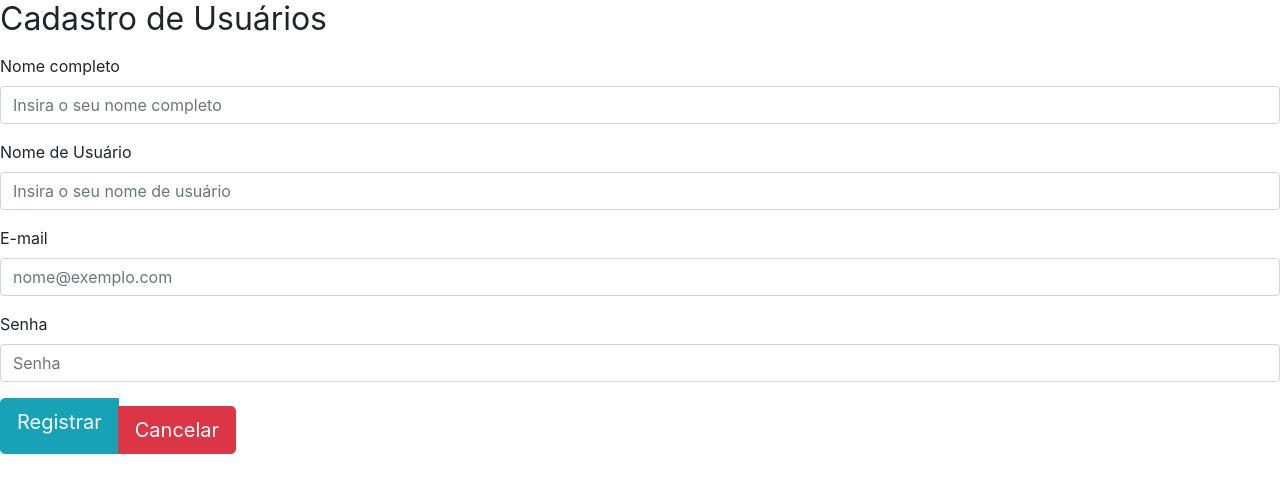
After one commit to bonieasy/beer_tracker_web, a PHP site: page /login_registrar.php in a window 1280 px wide. The commit adds this page. Shown: the top 493 px of the page. Run offline with PHP 8.4, Linux system fonts and the light colour scheme; some libraries are stand-ins or nearby versions.

Commit message:
Layouts tela de login 1.0

```diff
--- a/php/login.php
+++ b/php/login.php
@@ -49,8 +49,6 @@
         <div class="btn-group btn-group-justified">
             <!-- Botão para acessar -->
             <a href="#" class="btn btn-info btn-lg btn-block">Entrar</a>
-            <!-- Botão para acessar -->
-            <a href="#" class="btn btn-info btn-lg btn-block active">Registrar</a>
         </div>
 
       <label><p><p class="mt-5 mb-3 text-muted">&copy; GND Systems 2018</p></label></p>
--- /dev/null
+++ b/php/login_registrar.php
@@ -0,0 +1,69 @@
+<!DOCTYPE html>
+
+<html lang="en">
+<head>
+        <meta charset="utf-8">
+        <meta name="viewport" content="width=device-width, initial-scale=1.0">
+        <meta name="description" content="Creative - Bootstrap 3 Responsive Admin Template">
+        <meta name="author" content="GeeksLabs">
+        <meta name="keyword" content="Creative, Dashboard, Admin, Template, Theme, Bootstrap, Responsive, Retina, Minimal">
+        <link rel="shortcut icon" href="/img/favicon.png">
+
+        <title>Registre-se</title>
+
+        <!-- Bootstrap CSS -->
+        <link href="/css/bootstrap.min.css" rel="stylesheet">
+        <!-- bootstrap theme -->
+        <link href="/css/bootstrap-theme.css" rel="stylesheet">
+        <!--external css-->
+        <!-- font icon -->
+        <link href="/css/elegant-icons-style.css" rel="stylesheet" />
+        <link href="/css/font-awesome.css" rel="stylesheet" />
+        <!-- Custom styles -->
+        <link href="/css/signin.css" rel="stylesheet"/>
+
+</head>
+
+<body>
+
+    <form class="form-register">
+
+        <div class="form-group">
+            <h1 class="h2 mb-3 font-weight-normal">Cadastro de Usuários</h1>
+        </div>
+
+        <!-- Imput do nome completo -->
+        <div class="form-group">
+            <label for="nome">Nome completo</label>
+            <input type="Nome" class="form-control" id="nome-completo" placeholder="Insira o seu nome completo">
+        </div>
+
+        <!-- Imput do nome de usuário -->
+        <div class="form-group">
+            <label for="username">Nome de Usuário</label>
+            <input type="Usuario" class="form-control" id="ImputUsuario" placeholder="Insira o seu nome de usuário">
+        </div>
+
+        <!-- Imput do email de cadastro -->
+        <div class="form-group">
+            <label for="email">E-mail</label>
+            <input type="email" class="form-control" id="email" placeholder="nome@exemplo.com">
+        </div>
+
+        <!-- Imput da senha -->
+        <div class="form-group">
+            <label for="senha">Senha</label>
+            <input type="password" class="form-control" id="ImputPassword" placeholder="Senha">
+        </div>
+
+        <!-- Método de agrupamento dos botões -->
+        <div class="btn-group btn-group-justified">
+            <!-- Botão para registrar -->
+            <a href="#" class="btn btn-info btn-lg btn-block">Registrar</a>
+            <!-- Botão para cancelar -->
+            <a href="/php/login.php" class="btn btn-danger btn-lg btn-block">Cancelar</a>
+        </div>
+    </form>
+
+</body>
+</html>
```
Also changed, not shown: css/signin.css (+7 -0 lines), php/login_adm.php (added, +38 -0 lines).
